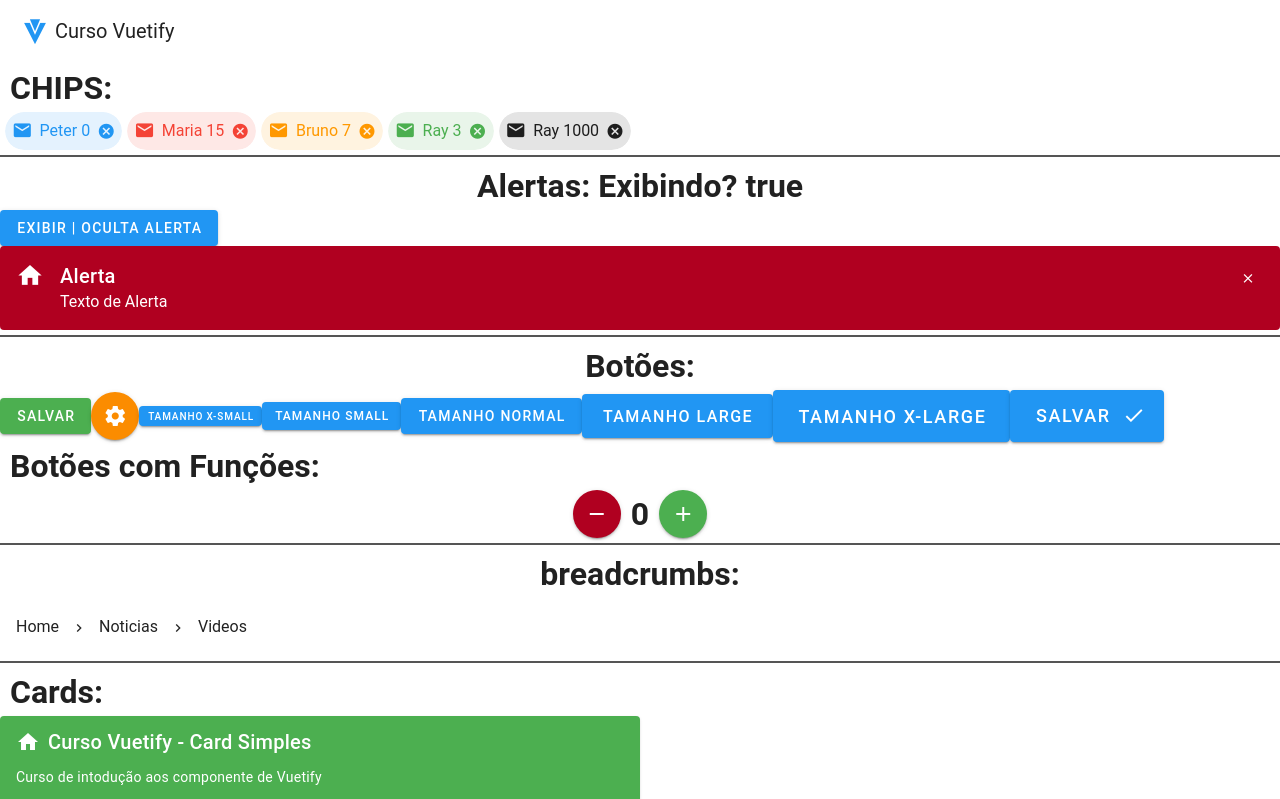
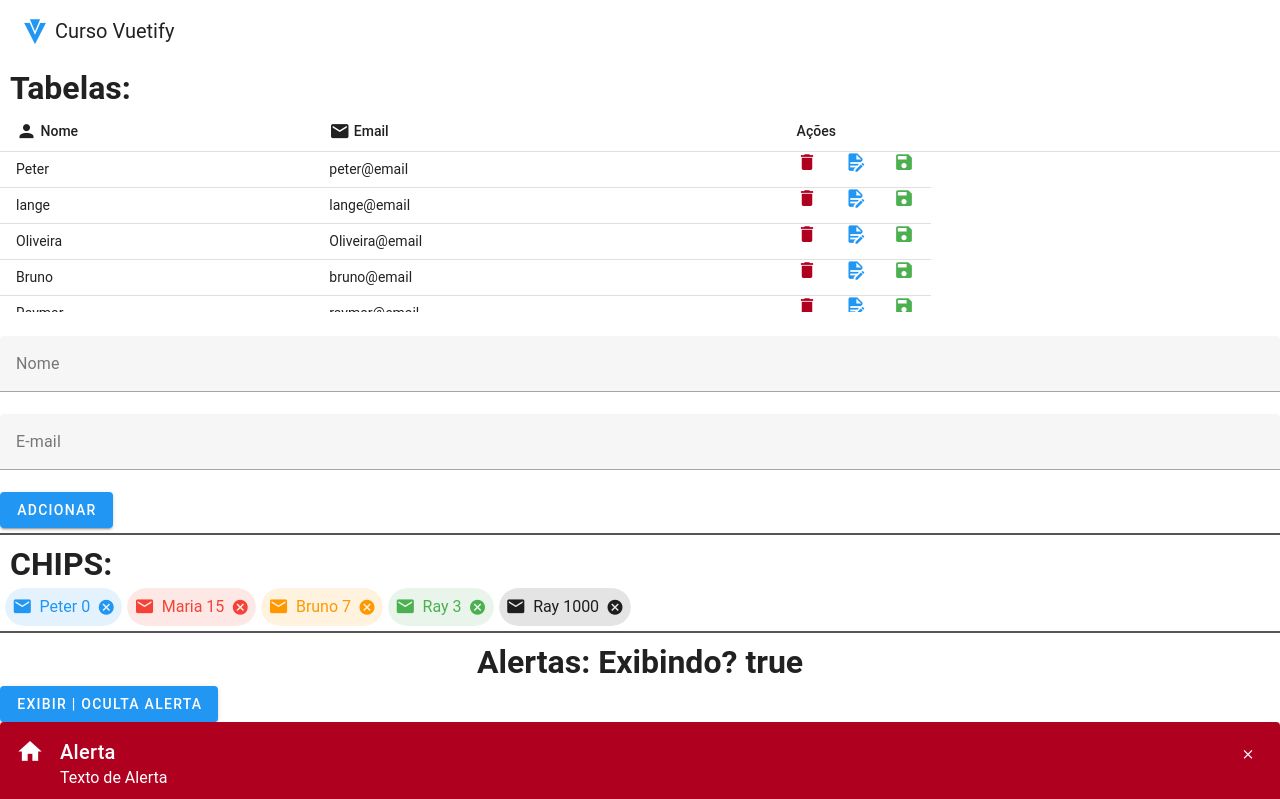
Before and after one commit to Peter-loliveira/CursoVuetify, a Vue app: page / in a window 1280 px wide. Shown: the top 799 px of the page. Built offline with nearby package versions, Linux system fonts and the light colour scheme.

Commit message:
Component: Table

```diff
--- a/src/components/Chips.vue
+++ b/src/components/Chips.vue
@@ -7,12 +7,11 @@
     size="large"
     closable>
     <v-icon start icon="mdi-email"></v-icon>
-    {{ item.nome }} {{ item.indexof }} {{ item.valor }}
+    {{ item.nome }} {{ item.valor }}
   </v-chip>
 </template>
 <script setup>
 import { ref } from 'vue';
-
     const lista = ref([
         {nome:'Peter', cor:'blue', valor:0},
         {nome:'Maria', cor:'red', valor:15},
--- /dev/null
+++ b/src/components/Tableas.vue
@@ -0,0 +1,83 @@
+<template>
+  <h1>Tabelas:</h1>
+  <v-table theme="light" density="compact" height="200px">
+    <thead>
+      <tr>
+        <th>
+          <v-icon icon="mdi-account"></v-icon>
+          Nome
+        </th>
+        <th>
+          <v-icon icon="mdi-email"></v-icon>
+          Email
+        </th>
+        <th>Ações</th>
+      </tr>
+    </thead>
+    <tbody>
+      <tr v-for="contato in listaContatos">
+        <td>{{ contato.nome }}</td>
+        <td>{{ contato.email }}</td>
+        <td class="espacamentoAcoes">
+          <v-icon icon="mdi-delete" color="error" @click="alert_()"></v-icon>
+          <v-icon
+            icon="mdi-file-document-edit"
+            color="info"
+            @click="edit_()"
+          ></v-icon>
+          <v-icon
+            icon="mdi-content-save"
+            color="success"
+            @click="save_()"
+          ></v-icon>
+        </td>
+      </tr>
+    </tbody>
+  </v-table>
+  <br />
+  <div display="inline">
+    <v-text-field label="Nome"></v-text-field>
+    <v-text-field label="E-mail"></v-text-field>
+  </div>
+  <v-btn @click="addContact()" color="info">Adcionar</v-btn>
+</template>
+<script setup>
+import { ref } from "vue";
+
+function alert_() {
+  alert("TESTE DE ALERTA");
+}
+function save_() {
+  alert("TESTE DE Salvamento");
+}
+function edit_() {
+  alert("TESTE DE Edição");
+}
+
+const listaContatos = ref([
+  { nome: "Peter", email: "peter@email" },
+  { nome: "lange", email: "lange@email" },
+  { nome: "Oliveira", email: "Oliveira@email" },
+  { nome: "Bruno", email: "bruno@email" },
+  { nome: "Raymar", email: "raymar@email" },
+  { nome: "Jutta", email: "jutta@email" },
+  { nome: "Pedro", email: "pedro@email" },
+  { nome: "Tairon", email: "tairom@email" },
+  { nome: "Malheiros", email: "malheiros@email" },
+  { nome: "Cris", email: "cris@email" },
+  { nome: "Danubia", email: "danubia@email" },
+]);
+function addContact() {
+  listaContatos.value.push({
+    nome: "Adicionado",
+    email: "adiconado@email.com",
+  });
+}
+</script>
+<style>
+.espacamentoAcoes {
+  width: 150px;
+  display: flex;
+  justify-content: space-between;
+}
+</style>
--- a/src/views/Home.vue
+++ b/src/views/Home.vue
@@ -1,4 +1,6 @@
 <template>
+  <Tableas />
+  <div class="separador"></div>
   <Chips />
   <div class="separador"></div>
   <AlertasView />
@@ -20,6 +22,7 @@ import Breadcrumbs from '@/components/Breadcrumbs.vue';
 import Cardes from '@/components/Cardes.vue';
 import Icones from '@/components/Icones.vue';
 import Chips from '@/components/Chips.vue';
+import Tableas from '@/components/Tableas.vue';
 
 </script>
 <style>
```
